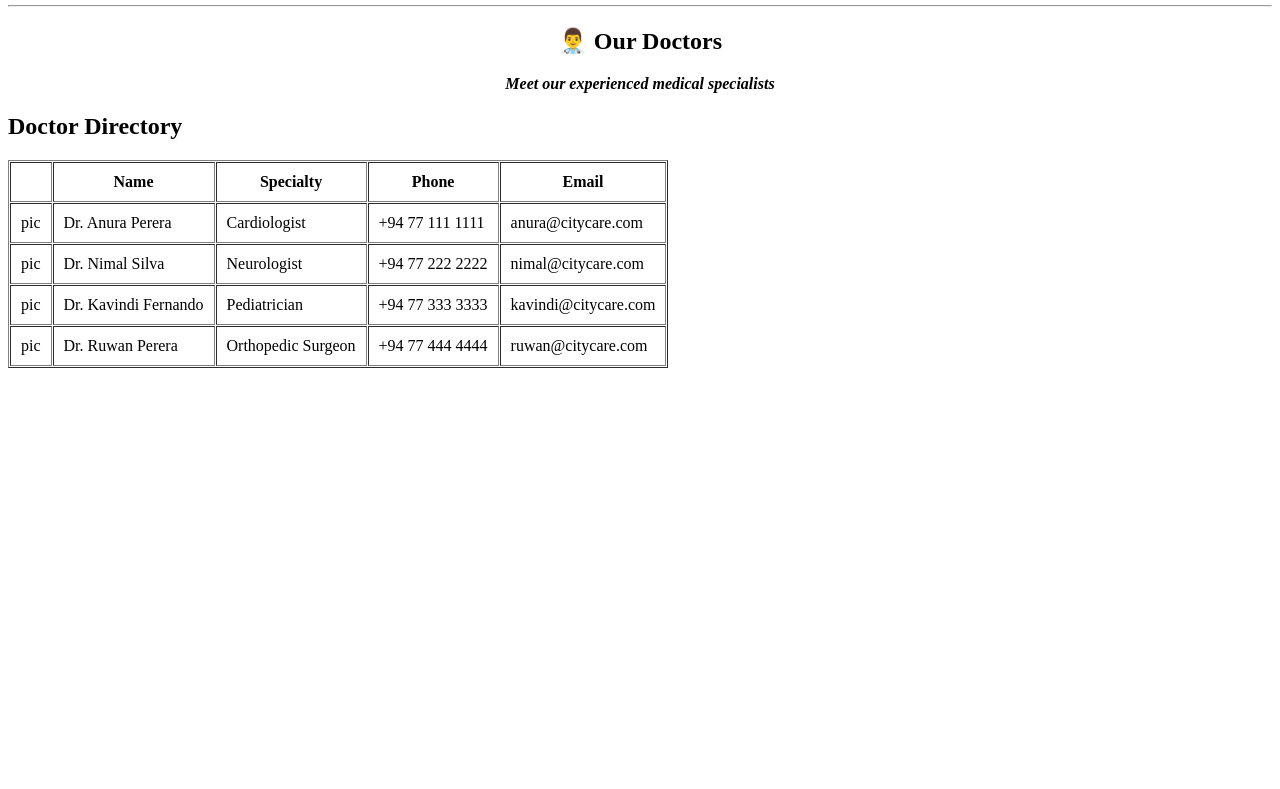
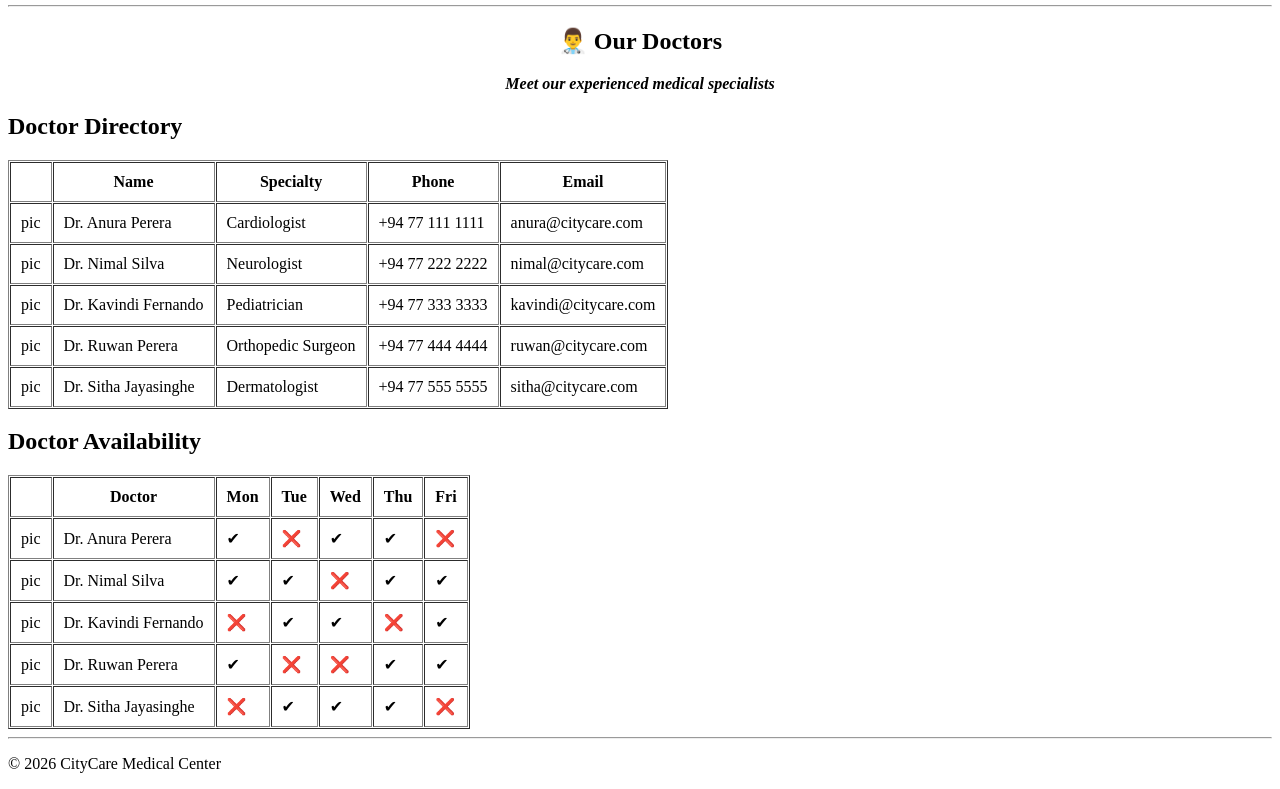
Before and after one commit to CharukaDev/Hospital-Group-project-3, a plain HTML site: page doctors.html in a window 1280 px wide. Shown: the part 102-891 px from the top of the page. Before the commit the page ends 800 px from the top, so only its background shows below. Drawn offline with Linux system fonts and the light colour scheme.

Commit message:
adding doctor

```diff
--- a/doctors.html
+++ b/doctors.html
@@ -22,8 +22,8 @@
     </header>
     <center>
         <section>
-        <h1>👨‍⚕️ Our Doctors</h1>
-        <p><i><b>Meet our experienced medical specialists</b></i></p>
+            <h1>👨‍⚕️ Our Doctors</h1>
+            <p><i><b>Meet our experienced medical specialists</b></i></p>
     </center>
     <h2>Doctor Directory</h2>
 
@@ -63,9 +63,75 @@
             <td>+94 77 444 4444</td>
             <td>ruwan@citycare.com</td>
         </tr>
+        <tr>
+            <td>pic</td>
+            <td>Dr. Sitha Jayasinghe</td>
+            <td>Dermatologist</td>
+            <td>+94 77 555 5555</td>
+            <td>sitha@citycare.com</td>
+        </tr>
     </table>
     </section>
-
-
+    <section>
+        <h2>Doctor Availability</h2>
+        <table border="1" cellpadding="10" cellspacing="1">
+            <tr>
+                <th>&nbsp;</th>
+                <th>Doctor</th>
+                <th>Mon</th>
+                <th>Tue</th>
+                <th>Wed</th>
+                <th>Thu</th>
+                <th>Fri</th>
+            </tr>
+            <tr>
+                <td>pic</td>
+                <td>Dr. Anura Perera</td>
+                <td>✔</td>
+                <td>❌</td>
+                <td>✔</td>
+                <td>✔</td>
+                <td>❌</td>
+            </tr>
+            <tr>
+                <td>pic</td>
+                <td>Dr. Nimal Silva</td>
+                <td>✔</td>
+                <td>✔</td>
+                <td>❌</td>
+                <td>✔</td>
+                <td>✔</td>
+            </tr>
+            <tr>
+                <td>pic</td>
+                <td>Dr. Kavindi Fernando</td>
+                <td>❌</td>
+                <td>✔</td>
+                <td>✔</td>
+                <td>❌</td>
+                <td>✔</td>
+            </tr>
+            <tr>
+                <td>pic</td>
+                <td>Dr. Ruwan Perera</td>
+                <td>✔</td>
+                <td>❌</td>
+                <td>❌</td>
+                <td>✔</td>
+                <td>✔</td>
+            </tr>
+            <tr>
+                <td>pic</td>
+                <td>Dr. Sitha Jayasinghe</td>
+                <td>❌</td>
+                <td>✔</td>
+                <td>✔</td>
+                <td>✔</td>
+                <td>❌</td>
+            </tr>
+        </table>
+    </section>
+    <hr>
+    <p>© 2026 CityCare Medical Center</p>
 </body>
 </html>
```
